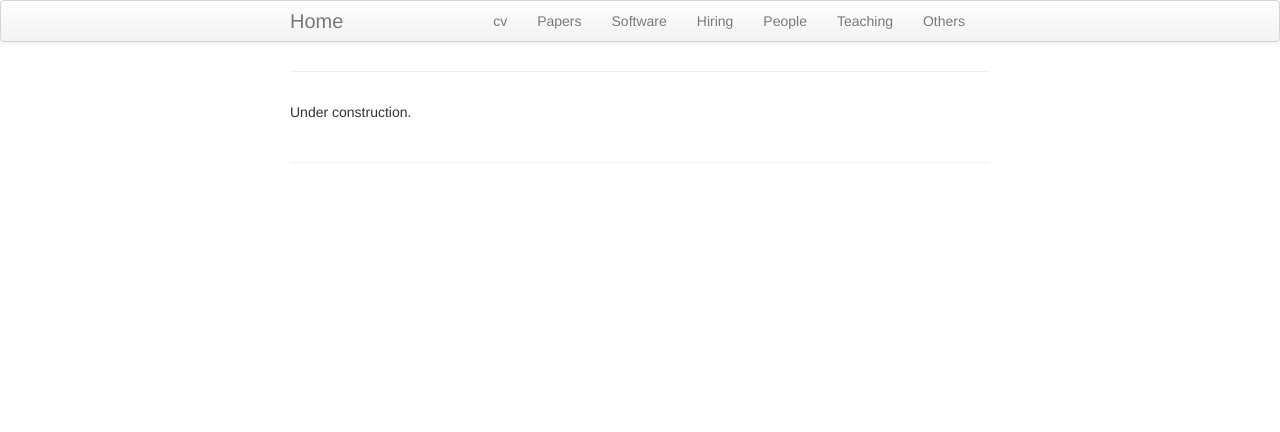
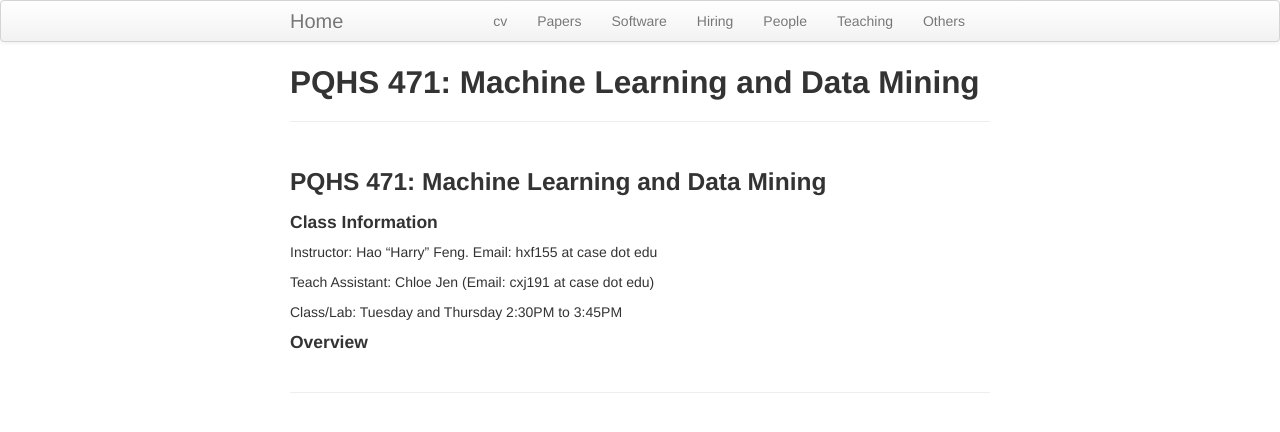
Before and after one commit to haoharryfeng/testpage4, a Jekyll site: the page built from PQHS471.md, in a window 1280 px wide. Shown: the top 432 px of the page. Built offline with Jekyll 4.4.1, drawn with Linux system fonts in a browser that asks for light colours; our own code applies the rules of GitHub Pages for plain Markdown files.

Commit message:
Update PQHS471.md

```diff
--- a/PQHS471.md
+++ b/PQHS471.md
@@ -1,6 +1,15 @@
 ---
 layout: page
-title: PQHS 471: Machine Learning and Data Mining
+title:
 ---
 
-Under construction.
+### PQHS 471: Machine Learning and Data Mining
+
+#### Class Information
+Instructor: Hao "Harry" Feng. Email: hxf155 at case dot edu
+
+Teach Assistant: Chloe Jen (Email: cxj191 at case dot edu)
+
+Class/Lab: Tuesday and Thursday 2:30PM to 3:45PM
+
+#### Overview
```
